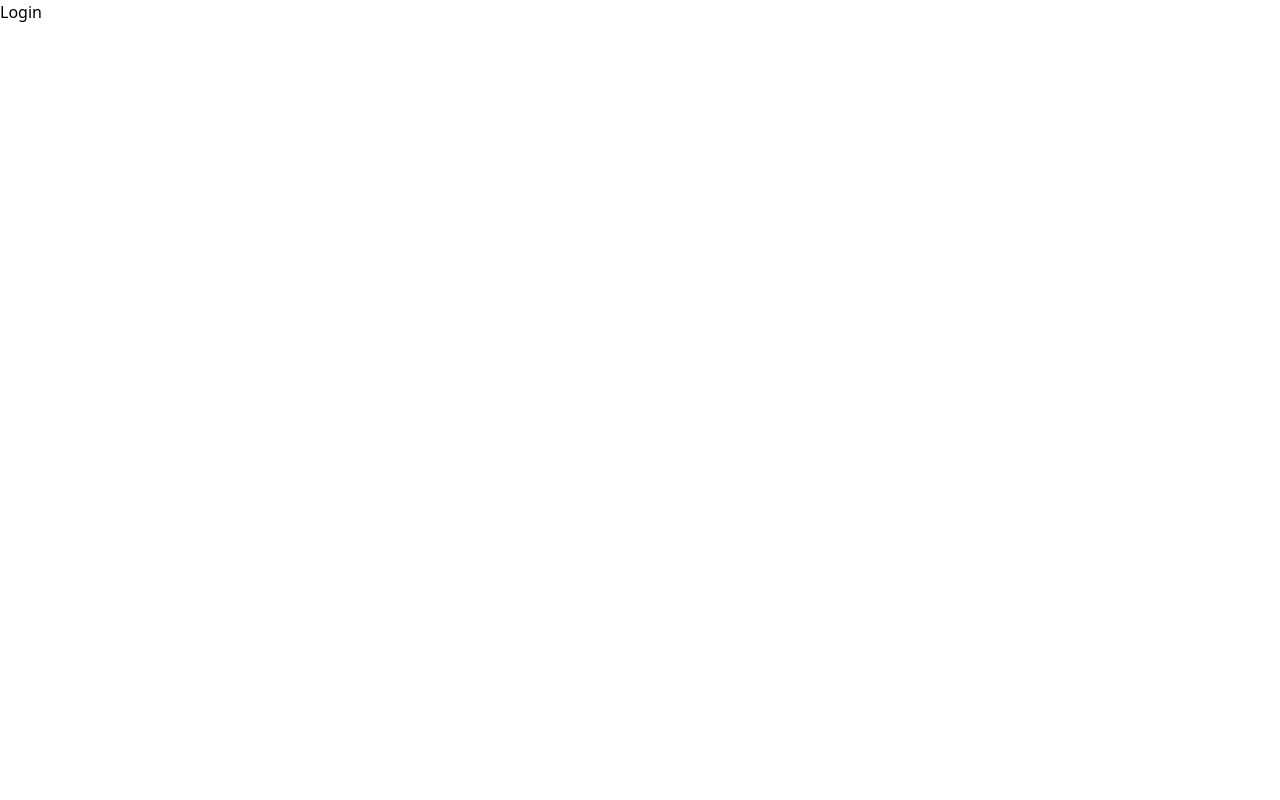
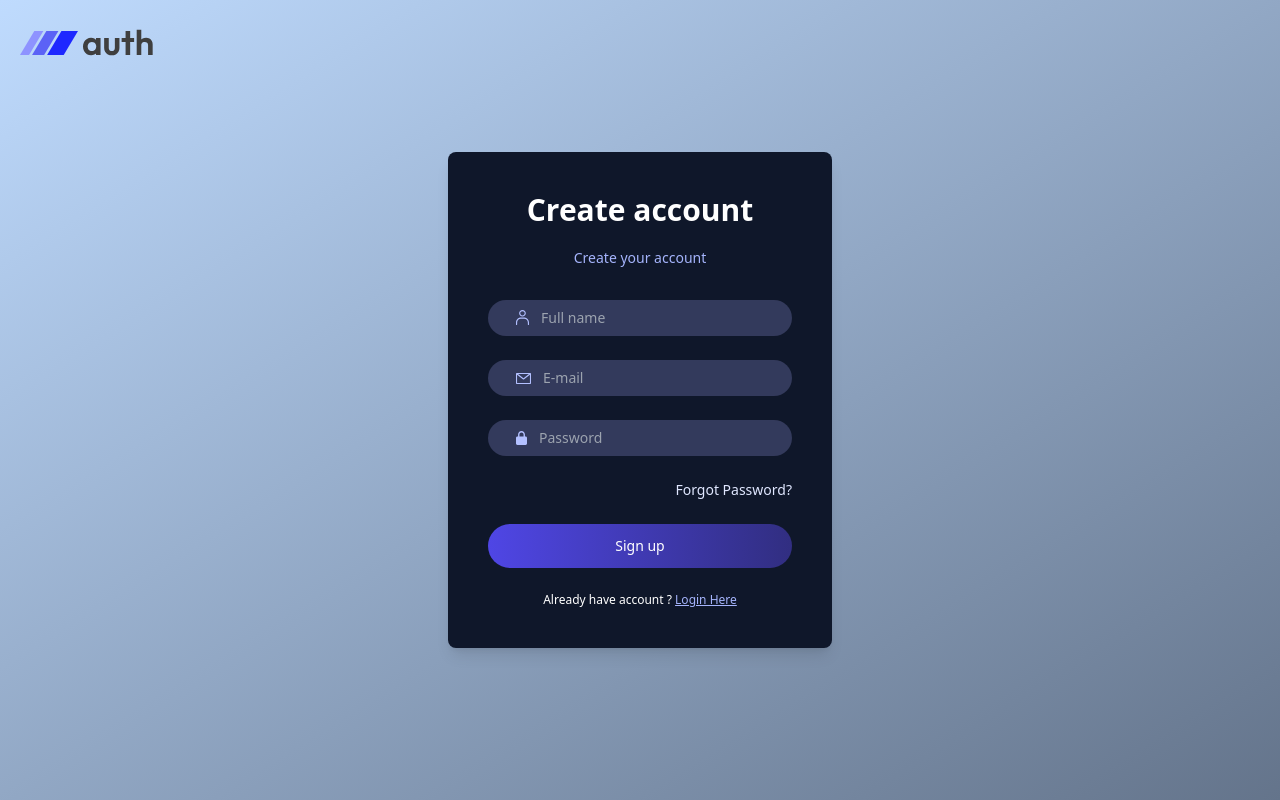
Before and after one commit to zdawan/Authentication, a React (Vite) app in the folder client/: page /login in a window 1280 px wide. Built offline with nearby package versions, Linux system fonts and the light colour scheme.

Commit message:
Second  commit

```diff
--- a/client/src/pages/Login.jsx
+++ b/client/src/pages/Login.jsx
@@ -1,7 +1,86 @@
-import React from "react";
+import React, { useState } from "react";
+import { assets } from "../assets/assets.js"; //Correct format to export { inside this }
 
 const Login = () => {
-  return <div>Login</div>;
+  // Directs to sign up form
+  const [state, setState] = useState("Sign up");
+
+  //we use state to check that user is on sign-in or sign-up
+  return (
+    <div className="flex items-center justify-center min-h-screen px-4 sm:px-0 bg-gradient-to-br from-blue-200 to-slate-500">
+      <img
+        src={assets.logo}
+        alt=""
+        className="absolute left-5 sm:left-30 top-5 w-30 sm:w-34 cursor-pointer"
+      />
+      <div className="bg-slate-900 p-10 rounded-lg shadow-lg w-full sm:w-96 text-indigo-300 text-sm">
+        <h2 className="text-3xl font-semibold text-white text-center mb-5">
+          {state === "Sign up" ? "Create account" : "Login"}
+        </h2>
+        <p className="text-center text-sm mb-8">
+          {state === "Sign up"
+            ? "Create your account"
+            : "Login to your account"}
+        </p>
+
+        <form>
+          {state === "Sign up" && (
+            <div className="mb-6 flex items-center gap-3 w-full px-7 py-2 rounded-full bg-[#333a5c]">
+              <img src={assets.person_icon} alt="" />
+              <input
+                className="bg-transparent outline-none"
+                type="text"
+                placeholder="Full name"
+                required
+              />
+            </div>
+          )}
+
+          <div className="mb-6 flex items-center gap-3 w-full px-7 py-2 rounded-full bg-[#333a5c]">
+            <img src={assets.mail_icon} alt="" />
+            <input
+              className="bg-transparent outline-none"
+              type="email"
+              placeholder="E-mail"
+              required
+            />
+          </div>
+          <div className="mb-6 flex items-center gap-3 w-full px-7 py-2 rounded-full bg-[#333a5c]">
+            <img src={assets.lock_icon} alt="" />
+            <input
+              className="bg-transparent outline-none"
+              type="text"
+              placeholder="Password"
+              required
+            />
+          </div>
+          <p className="text-right mb-6 text-indigo-100 cursor-pointer ">
+            Forgot Password?
+          </p>
+
+          <button className="w-full py-3 rounded-full bg-gradient-to-r from-indigo-600 to-indigo-900 text-white">
+            {state}
+          </button>
+        </form>
+
+        {state === "Sign up" ? (
+          <p className="text-white text-center text-xs mt-6">
+            Already have account ?{" "}
+            <span className="text-indigo-300 cursor-pointer underline">
+              Login Here
+            </span>
+          </p>
+        ) : (
+          <p className="text-white text-center text-xs mt-2">
+            Don't have an account ?{" "}
+            <span className="text-indigo-300 cursor-pointer underline">
+              Create account
+            </span>
+          </p>
+        )}
+      </div>
+    </div>
+  );
 };
 
 export default Login;
```
